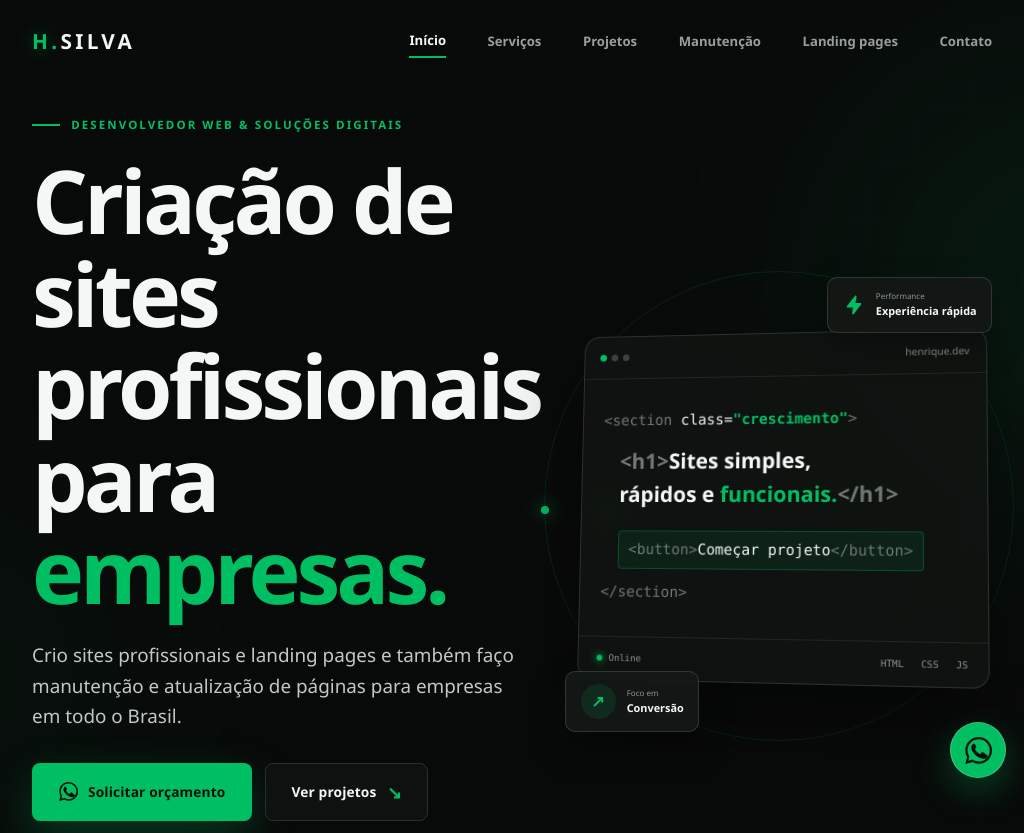
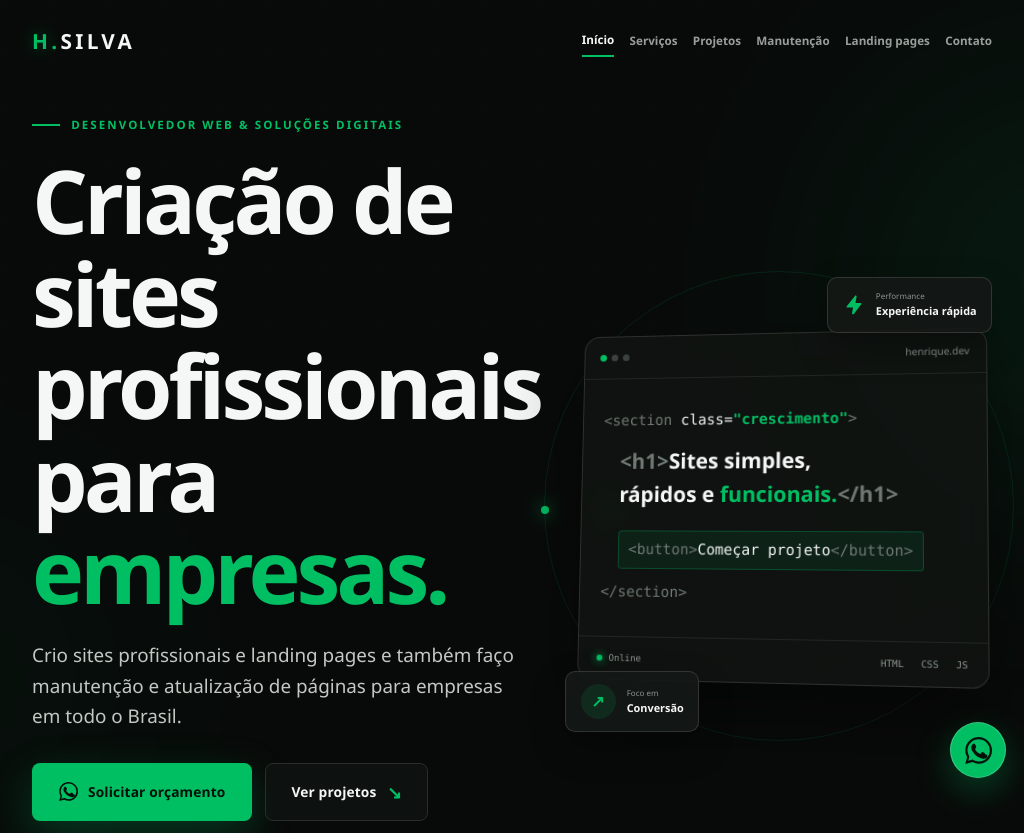
Before and after one commit to henriquesilvaweb/hsilva-site, a plain HTML site: page index.html in a window 1024 px wide. Shown: the top 833 px of the page. Drawn offline with Linux system fonts and the light colour scheme.

Commit message:
UX: acomodar navegação desktop em tablets sem overflow

```diff
--- a/style.css
+++ b/style.css
@@ -1913,3 +1913,11 @@ img, svg { max-width: 100%; }
   .hero-glow { max-width: 100%; }
   .hero-proof { margin-top: 1.5rem; }
 }
+
+/* Evita que os seis links disputem espaço com a marca em tablets. */
+@media (min-width: 800px) and (max-width: 1120px) {
+  .header-inner { gap: 1rem; }
+  .main-nav { gap: clamp(.65rem, 1.5vw, 1.2rem); }
+  .nav-link { font-size: .73rem; white-space: nowrap; }
+  .logo { flex-shrink: 0; }
+}
```
